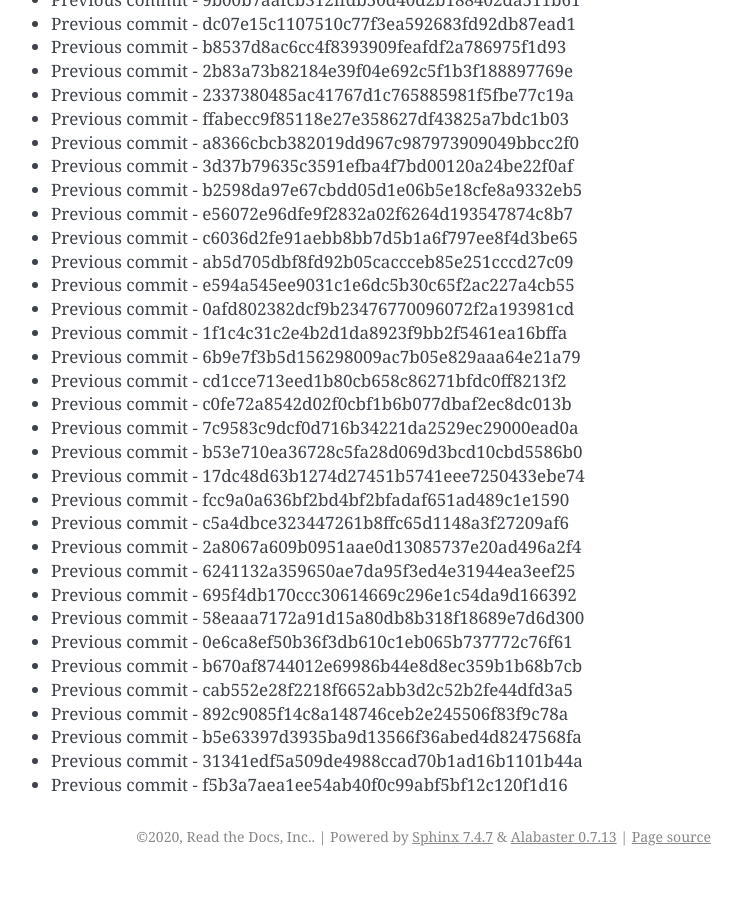
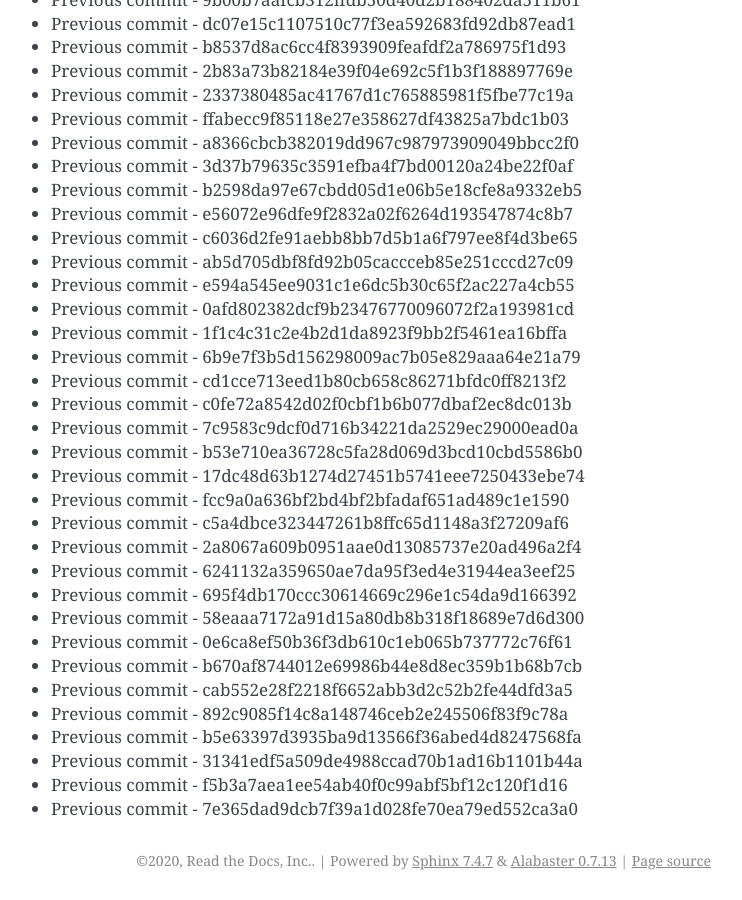
Before and after one commit to readthedocs/rtd-git-stresstest, a Sphinx documentation site: the page built from docs/updates.rst, in a window 1280 px wide and 900 px high, scrolled down 97866 px. Shown: the whole window, without its empty margins (399-1141 px from the left). Built offline with Sphinx 7.4.7, drawn with Linux system fonts in a browser that asks for light colours; before the commit the page ends 98742 px from its top, so only the background shows below that.

Commit message:
Generating commit from previous: 7e365dad9dcb7f39a1d028fe70ea79ed552ca3a0

```diff
--- a/docs/updates.rst
+++ b/docs/updates.rst
@@ -4144,3 +4144,4 @@ It can be tested for any performance characteristics.
 * Previous commit - b5e63397d3935ba9d13566f36abed4d8247568fa
 * Previous commit - 31341edf5a509de4988ccad70b1ad16b1101b44a
 * Previous commit - f5b3a7aea1ee54ab40f0c99abf5bf12c120f1d16
+* Previous commit - 7e365dad9dcb7f39a1d028fe70ea79ed552ca3a0
```
